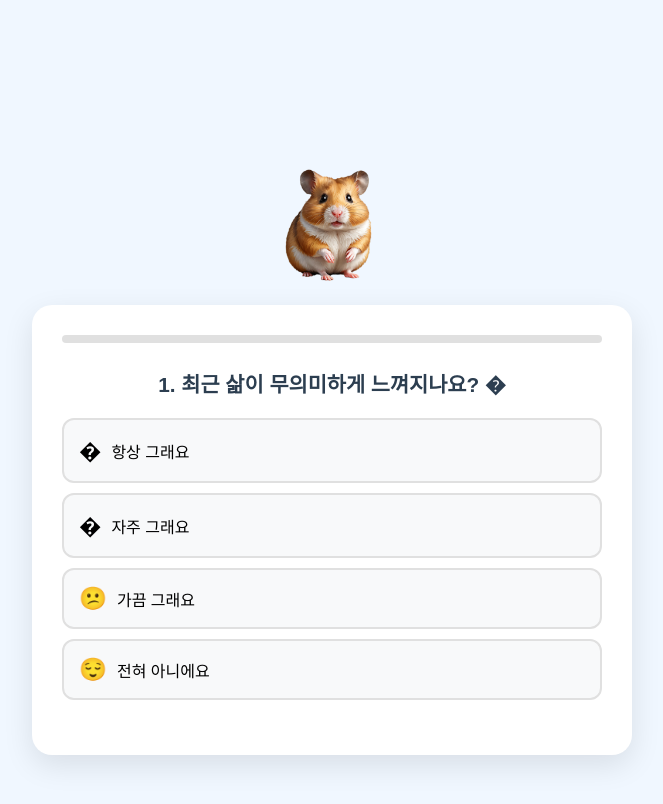
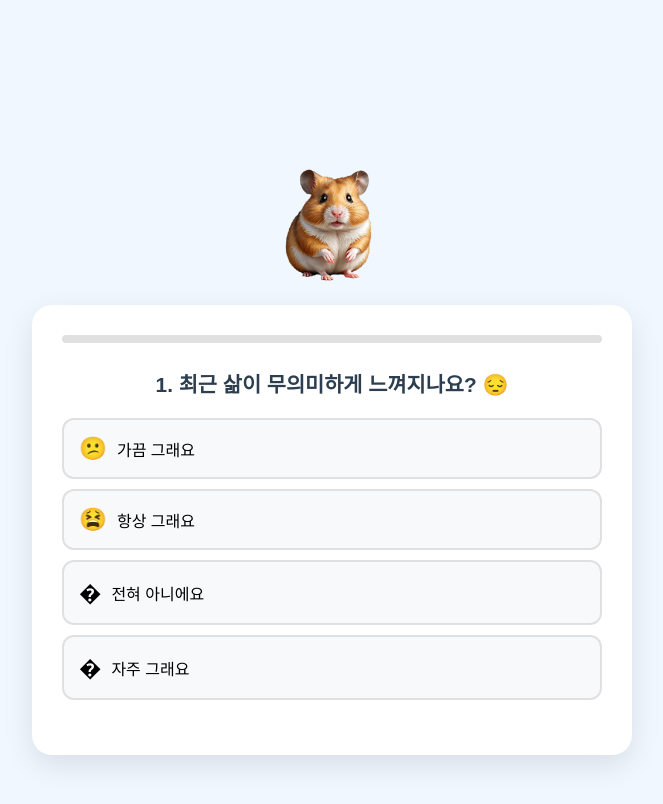
Before and after one commit to ramiteacher/ramiteacher.github.io, a Jekyll site: the page zisha/index.html, which Jekyll copies as it is, in a window 1280 px wide. Shown: the top 804 px of the page, without its empty margins (308-971 px from the left). Built offline with Jekyll 4.4.1, drawn with Linux system fonts in a browser that asks for light colours.

Commit message:
zisha add2

```diff
--- a/zisha/index.html
+++ b/zisha/index.html
@@ -159,124 +159,125 @@
 
 
                 <!-- 전체 15개 질문 -->
+        <!-- 전체 15개 질문 -->
         <div class="question active" data-step="1">
-            <h2>1. 최근 삶이 무의미하게 느껴지나요? �️</h2>
-            <div class="option" data-score="3"><span class="option-emoji">�</span>항상 그래요</div>
+            <h2>1. 최근 삶이 무의미하게 느껴지나요? 😔</h2>
+            <div class="option" data-score="1"><span class="option-emoji">😕</span>가끔 그래요</div>
+            <div class="option" data-score="3"><span class="option-emoji">😫</span>항상 그래요</div>
+            <div class="option" data-score="0"><span class="option-emoji">�</span>전혀 아니에요</div>
             <div class="option" data-score="2"><span class="option-emoji">�</span>자주 그래요</div>
-            <div class="option" data-score="1"><span class="option-emoji">😕</span>가끔 그래요</div>
-            <div class="option" data-score="0"><span class="option-emoji">😌</span>전혀 아니에요</div>
         </div>
 
         <div class="question" data-step="2">
             <h2>2. 미래에 대한 희망이 없다고 느끼나요? ⏳</h2>
-            <div class="option" data-score="3"><span class="option-emoji">😰</span>완전히 절망적이에요</div>
-            <div class="option" data-score="2"><span class="option-emoji">😓</span>대부분 희망이 없어요</div>
+            <div class="option" data-score="0"><span class="option-emoji">�</span>희망을 갖고 있어요</div>
+            <div class="option" data-score="3"><span class="option-emoji">�</span>완전히 절망적이에요</div>
             <div class="option" data-score="1"><span class="option-emoji">😐</span>가끔 그렇게 느껴요</div>
-            <div class="option" data-score="0"><span class="option-emoji">😌</span>희망을 갖고 있어요</div>
+            <div class="option" data-score="2"><span class="option-emoji">�</span>대부분 희망이 없어요</div>
         </div>
 
         <div class="question" data-step="3">
             <h2>3. 죽음에 대해 생각하는 빈도가 어떻게 되나요? 💭</h2>
+            <div class="option" data-score="2"><span class="option-emoji">�</span>일주일에 여러 번</div>
+            <div class="option" data-score="0"><span class="option-emoji">�</span>거의 생각하지 않아요</div>
             <div class="option" data-score="3"><span class="option-emoji">😱</span>거의 매일</div>
-            <div class="option" data-score="2"><span class="option-emoji">😥</span>일주일에 여러 번</div>
             <div class="option" data-score="1"><span class="option-emoji">🤔</span>가끔 생각해요</div>
-            <div class="option" data-score="0"><span class="option-emoji">😎</span>거의 생각하지 않아요</div>
         </div>
 
         <div class="question" data-step="4">
             <h2>4. 최근 극심한 감정 변화를 경험하나요? 🌊</h2>
-            <div class="option" data-score="3"><span class="option-emoji">😵</span>매우 심하게 변해요</div>
+            <div class="option" data-score="1"><span class="option-emoji">�</span>가끔 변해요</div>
             <div class="option" data-score="2"><span class="option-emoji">😟</span>자주 변해요</div>
-            <div class="option" data-score="1"><span class="option-emoji">😐</span>가끔 변해요</div>
+            <div class="option" data-score="3"><span class="option-emoji">�</span>매우 심하게 변해요</div>
             <div class="option" data-score="0"><span class="option-emoji">😌</span>안정적이에요</div>
         </div>
 
         <div class="question" data-step="5">
             <h2>5. 주변 사람들에게 짐이 된다고 느끼나요? 🧳</h2>
-            <div class="option" data-score="3"><span class="option-emoji">😫</span>항상 그렇게 느껴요</div>
-            <div class="option" data-score="2"><span class="option-emoji">😔</span>자주 그렇게 느껴요</div>
-            <div class="option" data-score="1"><span class="option-emoji">😕</span>가끔 그렇게 느껴요</div>
-            <div class="option" data-score="0"><span class="option-emoji">😌</span>전혀 아니에요</div>
+            <div class="option" data-score="2"><span class="option-emoji">�</span>자주 그렇게 느껴요</div>
+            <div class="option" data-score="0"><span class="option-emoji">�</span>전혀 아니에요</div>
+            <div class="option" data-score="3"><span class="option-emoji">�</span>항상 그렇게 느껴요</div>
+            <div class="option" data-score="1"><span class="option-emoji">�</span>가끔 그렇게 느껴요</div>
         </div>
 
         <div class="question" data-step="6">
             <h2>6. 최근 식욕에 변화가 있나요? 🍽️</h2>
-            <div class="option" data-score="3"><span class="option-emoji">😵</span>심각하게 변했어요</div>
-            <div class="option" data-score="2"><span class="option-emoji">😟</span>상당히 변했어요</div>
-            <div class="option" data-score="1"><span class="option-emoji">😐</span>약간 변했어요</div>
-            <div class="option" data-score="0"><span class="option-emoji">😌</span>변화 없어요</div>
+            <div class="option" data-score="2"><span class="option-emoji">�</span>상당히 변했어요</div>
+            <div class="option" data-score="1"><span class="option-emoji">�</span>약간 변했어요</div>
+            <div class="option" data-score="0"><span class="option-emoji">�</span>변화 없어요</div>
+            <div class="option" data-score="3"><span class="option-emoji">�</span>심각하게 변했어요</div>
         </div>
 
         <div class="question" data-step="7">
-            <h2>7. 수면 패턴에 문제가 있나요? �</h2>
-            <div class="option" data-score="3"><span class="option-emoji">😫</span>심각한 문제가 있어요</div>
-            <div class="option" data-score="2"><span class="option-emoji">😔</span>자주 문제가 있어요</div>
+            <h2>7. 수면 패턴에 문제가 있나요? 😴</h2>
+            <div class="option" data-score="0"><span class="option-emoji">�</span>잘 자는 편이에요</div>
+            <div class="option" data-score="3"><span class="option-emoji">�</span>심각한 문제가 있어요</div>
             <div class="option" data-score="1"><span class="option-emoji">😕</span>가끔 문제가 있어요</div>
-            <div class="option" data-score="0"><span class="option-emoji">😌</span>잘 자는 편이에요</div>
+            <div class="option" data-score="2"><span class="option-emoji">�</span>자주 문제가 있어요</div>
         </div>
 
         <div class="question" data-step="8">
             <h2>8. 사회적으로 고립되었다고 느끼나요? 🏝️</h2>
-            <div class="option" data-score="3"><span class="option-emoji">😱</span>완전히 고립되었어요</div>
-            <div class="option" data-score="2"><span class="option-emoji">😥</span>대부분 혼자예요</div>
             <div class="option" data-score="1"><span class="option-emoji">🤔</span>가끔 외로워요</div>
+            <div class="option" data-score="3"><span class="option-emoji">�</span>완전히 고립되었어요</div>
             <div class="option" data-score="0"><span class="option-emoji">😎</span>연결되어 있다고 느껴요</div>
+            <div class="option" data-score="2"><span class="option-emoji">�</span>대부분 혼자예요</div>
         </div>
 
         <div class="question" data-step="9">
             <h2>9. 최근 알코올이나 약물 사용이 증가했나요? 🍷</h2>
-            <div class="option" data-score="3"><span class="option-emoji">😵</span>크게 증가했어요</div>
+            <div class="option" data-score="0"><span class="option-emoji">�</span>변화 없거나 사용 안 해요</div>
             <div class="option" data-score="2"><span class="option-emoji">😟</span>어느 정도 증가했어요</div>
             <div class="option" data-score="1"><span class="option-emoji">😐</span>약간 증가했어요</div>
-            <div class="option" data-score="0"><span class="option-emoji">😌</span>변화 없거나 사용 안 해요</div>
+            <div class="option" data-score="3"><span class="option-emoji">�</span>크게 증가했어요</div>
         </div>
 
         <div class="question" data-step="10">
             <h2>10. 최근 중요한 활동이나 취미에 흥미를 잃었나요? 🎭</h2>
-            <div class="option" data-score="3"><span class="option-emoji">😫</span>모든 흥미를 잃었어요</div>
-            <div class="option" data-score="2"><span class="option-emoji">😔</span>대부분 흥미를 잃었어요</div>
-            <div class="option" data-score="1"><span class="option-emoji">😕</span>일부 흥미를 잃었어요</div>
-            <div class="option" data-score="0"><span class="option-emoji">😌</span>여전히 즐기고 있어요</div>
+            <div class="option" data-score="2"><span class="option-emoji">�</span>대부분 흥미를 잃었어요</div>
+            <div class="option" data-score="3"><span class="option-emoji">�</span>모든 흥미를 잃었어요</div>
+            <div class="option" data-score="0"><span class="option-emoji">�</span>여전히 즐기고 있어요</div>
+            <div class="option" data-score="1"><span class="option-emoji">�</span>일부 흥미를 잃었어요</div>
         </div>
 
         <div class="question" data-step="11">
-            <h2>11. 자신을 해치고 싶은 충동을 느낀 적이 있나요? �</h2>
-            <div class="option" data-score="3"><span class="option-emoji">😫</span>자주 느껴요</div>
-            <div class="option" data-score="2"><span class="option-emoji">😔</span>가끔 느껴요</div>
-            <div class="option" data-score="1"><span class="option-emoji">😕</span>드물게 느껴요</div>
-            <div class="option" data-score="0"><span class="option-emoji">😌</span>전혀 없어요</div>
+            <h2>11. 자신을 해치고 싶은 충동을 느낀 적이 있나요? 💔</h2>
+            <div class="option" data-score="1"><span class="option-emoji">�</span>드물게 느껴요</div>
+            <div class="option" data-score="0"><span class="option-emoji">�</span>전혀 없어요</div>
+            <div class="option" data-score="3"><span class="option-emoji">�</span>자주 느껴요</div>
+            <div class="option" data-score="2"><span class="option-emoji">�</span>가끔 느껴요</div>
         </div>
 
         <div class="question" data-step="12">
-            <h2>12. 죽음에 대한 구체적인 계획을 세운 적이 있나요? �</h2>
-            <div class="option" data-score="3"><span class="option-emoji">😫</span>구체적인 계획이 있어요</div>
-            <div class="option" data-score="2"><span class="option-emoji">😔</span>생각해 본 적 있어요</div>
-            <div class="option" data-score="1"><span class="option-emoji">😕</span>막연히 떠올린 적 있어요</div>
-            <div class="option" data-score="0"><span class="option-emoji">😌</span>전혀 없어요</div>
+            <h2>12. 죽음에 대한 구체적인 계획을 세운 적이 있나요? ⚠️</h2>
+            <div class="option" data-score="0"><span class="option-emoji">�</span>전혀 없어요</div>
+            <div class="option" data-score="3"><span class="option-emoji">�</span>구체적인 계획이 있어요</div>
+            <div class="option" data-score="2"><span class="option-emoji">�</span>생각해 본 적 있어요</div>
+            <div class="option" data-score="1"><span class="option-emoji">�</span>막연히 떠올린 적 있어요</div>
         </div>
 
         <div class="question" data-step="13">
             <h2>13. 최근 소유물을 정리하거나 나눠주고 있나요? 🎁</h2>
-            <div class="option" data-score="3"><span class="option-emoji">😫</span>적극적으로 하고 있어요</div>
-            <div class="option" data-score="2"><span class="option-emoji">😔</span>일부 시작했어요</div>
-            <div class="option" data-score="1"><span class="option-emoji">😕</span>가끔 생각해요</div>
+            <div class="option" data-score="2"><span class="option-emoji">�</span>일부 시작했어요</div>
+            <div class="option" data-score="1"><span class="option-emoji">�</span>가끔 생각해요</div>
+            <div class="option" data-score="3"><span class="option-emoji">�</span>적극적으로 하고 있어요</div>
             <div class="option" data-score="0"><span class="option-emoji">😌</span>전혀 아니에요</div>
         </div>
 
         <div class="question" data-step="14">
             <h2>14. 과거에 자살을 시도한 적이 있나요? 🚨</h2>
             <div class="option" data-score="3"><span class="option-emoji">😫</span>여러 번 있어요</div>
-            <div class="option" data-score="2"><span class="option-emoji">😔</span>한 번 있어요</div>
-            <div class="option" data-score="1"><span class="option-emoji">😕</span>구체적 행동 직전까지 갔어요</div>
-            <div class="option" data-score="0"><span class="option-emoji">😌</span>전혀 없어요</div>
+            <div class="option" data-score="0"><span class="option-emoji">�</span>전혀 없어요</div>
+            <div class="option" data-score="2"><span class="option-emoji">�</span>한 번 있어요</div>
+            <div class="option" data-score="1"><span class="option-emoji">�</span>구체적 행동 직전까지 갔어요</div>
         </div>
 
         <div class="question" data-step="15">
-            <h2>15. 도움을 요청하는 것이 어렵게 느껴지나요? �</h2>
+            <h2>15. 도움을 요청하는 것이 어렵게 느껴지나요? 🆘</h2>
+            <div class="option" data-score="1"><span class="option-emoji">�️</span>약간 어려워요</div>
             <div class="option" data-score="3"><span class="option-emoji">🌀</span>불가능하게 느껴져요</div>
+            <div class="option" data-score="0"><span class="option-emoji">�</span>어렵지 않아요</div>
             <div class="option" data-score="2"><span class="option-emoji">💨</span>매우 어려워요</div>
-            <div class="option" data-score="1"><span class="option-emoji">🌫️</span>약간 어려워요</div>
-            <div class="option" data-score="0"><span class="option-emoji">🌞</span>어렵지 않아요</div>
         </div>
         </div>
         </div>
```
